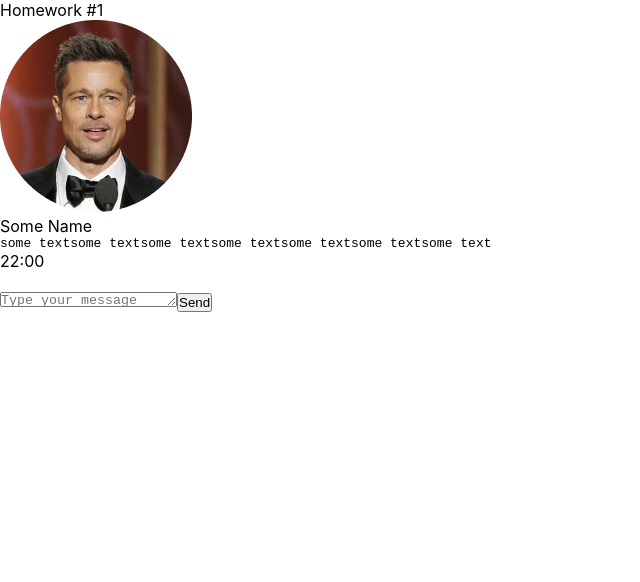
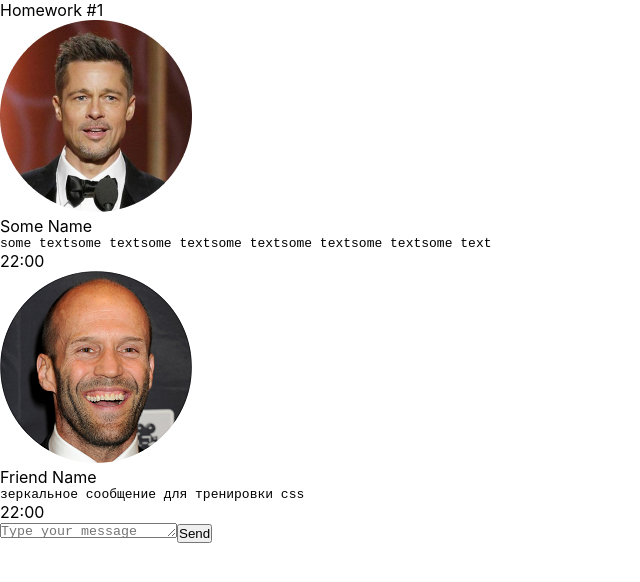
Before and after one commit to leonraz58/hws2-master, a React (Create React App) app: page / in a window 1280 px wide. Shown: the top 582 px of the page, without its empty margins (0-640 px from the left). Built offline with nearby package versions, Linux system fonts and the light colour scheme.

Commit message:
hw1 - adding FriendPropsType and avatar2

```diff
--- a/src/s2-homeworks/hw01/HW1.tsx
+++ b/src/s2-homeworks/hw01/HW1.tsx
@@ -4,6 +4,7 @@
 import s2 from '../../s1-main/App.module.css'
 import FriendMessage from './friend-message/FriendMessage'
 import avatar from './avatar.png'
+import avatar2 from './avatar2.png'
 
 /*
 * 1 - описать тип MessageType
@@ -45,7 +46,7 @@
 export const friendMessage0: MessageType = {
     id: 100,
     user: {
-        avatar: avatar, // можно менять
+        avatar: avatar2, // можно менять
         name: 'Friend Name' // можно менять
     },
     message: {
--- a/src/s2-homeworks/hw01/friend-message/FriendMessage.tsx
+++ b/src/s2-homeworks/hw01/friend-message/FriendMessage.tsx
@@ -1,15 +1,20 @@
 import React from 'react'
 import s from './FriendMessage.module.css'
+import {MessageType} from "../HW1";
+import {friendMessage0} from "../HW1";
+type FriendPropsType = {
+    message: MessageType
+}
 
 // создать тип вместо any и отобразить приходящие данные
-const FriendMessage = (props: any) => {
+const FriendMessage = (props: FriendPropsType) => {
     return (
         <div
             id={'hw1-friend-message-' + props.message.id}
             className={s.friendMessage}
         >
             <div className={s.friendImageAndText}>
-                <img
+                <img src={props.message.user.avatar} alt={'ava'}
                     id={'hw1-friend-avatar-' + props.message.id}
                     // создаёт студент
 
@@ -21,7 +26,7 @@
                         className={s.friendName}
                     >
                         {/*создаёт студент*/}
-
+                            {props.message.user.name}
                         {/**/}
                     </div>
                     <pre
@@ -29,7 +34,7 @@
                         className={s.friendMessageText}
                     >
                         {/*создаёт студент*/}
-
+                           {props.message.message.text}
                         {/**/}
                     </pre>
                 </div>
@@ -39,7 +44,7 @@
                 className={s.friendTime}
             >
                 {/*создаёт студент*/}
-
+                    {props.message.message.time}
                 {/**/}
             </div>
         </div>
--- a/src/s2-homeworks/hw01/message/Message.tsx
+++ b/src/s2-homeworks/hw01/message/Message.tsx
@@ -3,7 +3,7 @@
 import {MessageType} from "../HW1";
 
 // нужно создать правильный тип вместо any
-export type MessagePropsType = {
+type MessagePropsType = {
     message: MessageType
 }
 
```
Also changed, not shown: src/s2-homeworks/hw01/avatar2.png (added).
